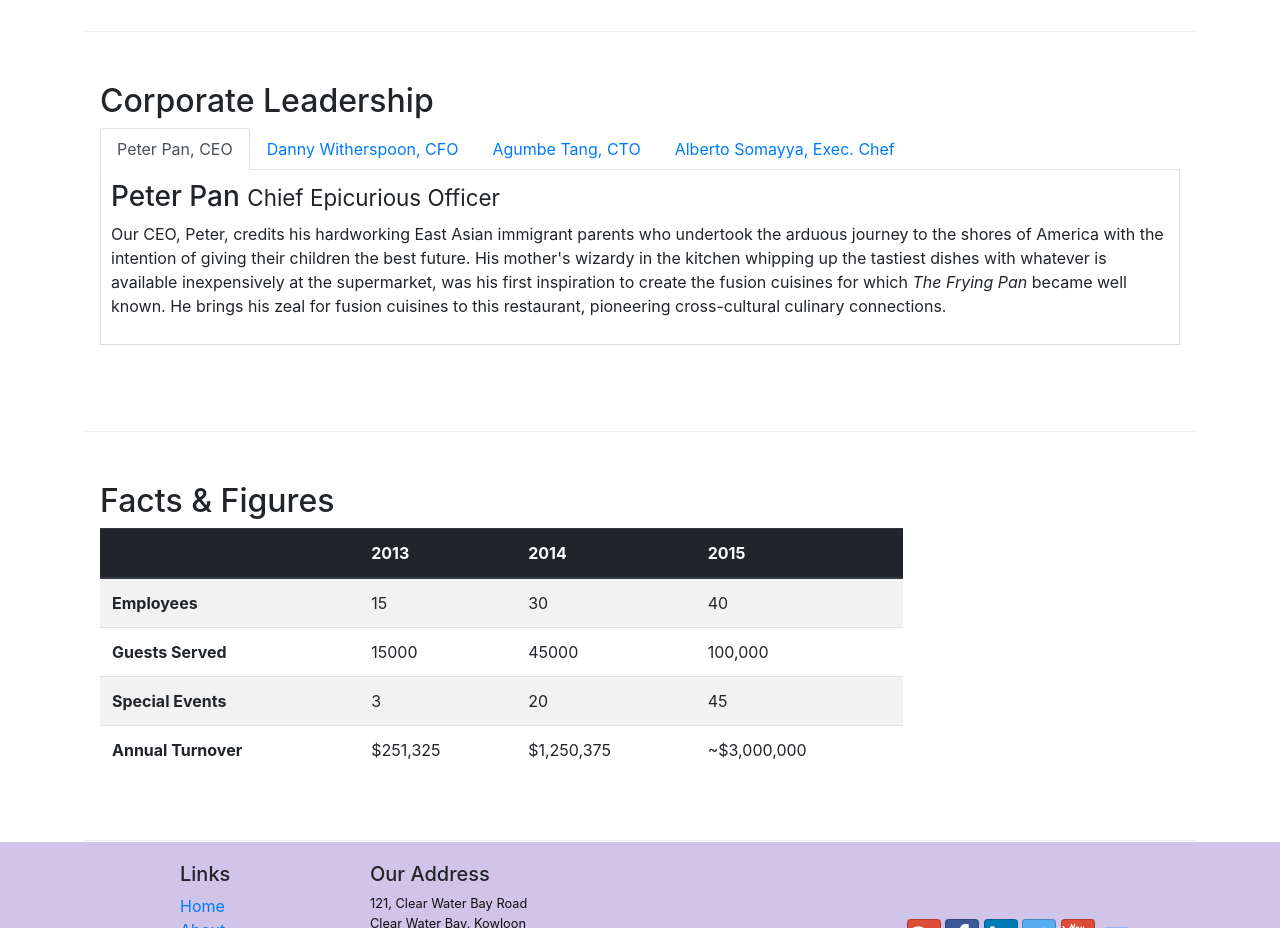
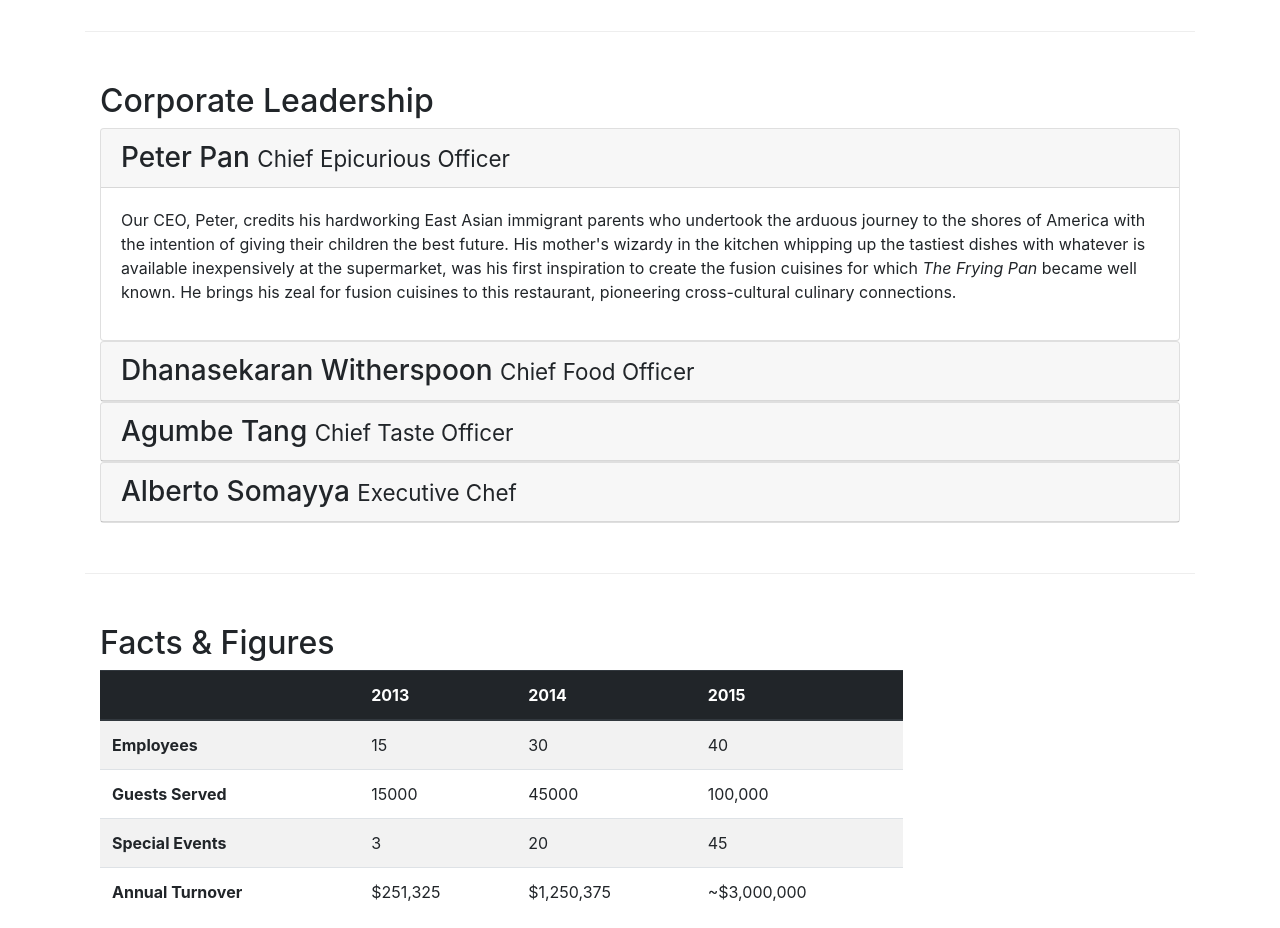
Before and after one commit to Miguel-1974/conFusion, a website: page aboutus.html in a window 1280 px wide. Shown: the part 940-1868 px from the top of the page. Drawn offline with nearby package versions, Linux system fonts and the light colour scheme.

Commit message:
Accordion

```diff
--- a/aboutus.html
+++ b/aboutus.html
@@ -107,45 +107,70 @@
             <div class="col-12">
                 <h2>Corporate Leadership</h2>
 
-                 <ul class="nav nav-tabs">
-                    <li class="nav-item">
-                      <a class="nav-link active" href="#peter"
-                        role="tab" data-toggle="tab">Peter Pan, CEO</a>
-                    </li>
-                    <li class="nav-item">
-                      <a class="nav-link" href="#danny" role="tab"
-                        data-toggle="tab">Danny Witherspoon, CFO</a>
-                    </li>
-                    <li class="nav-item">
-                      <a class="nav-link" href="#agumbe"role="tab"
-                        data-toggle="tab">Agumbe Tang, CTO</a>
-                    </li>
-                    <li class="nav-item">
-                      <a class="nav-link" href="#alberto" role="tab"
-                        data-toggle="tab">Alberto Somayya, Exec. Chef</a>
-                    </li>
-                </ul>
+                <div id="accordion">
+                	<div class="card">
+                        <div class="card-header" role="tab" id="peterhead">
+                        <h3 class="mb-0">
+                            <a data-toggle="collapse" data-target="#peter">
+                            Peter Pan <small>Chief Epicurious Officer</small>
+                            </a>
+                        </h3>
+                        </div>
+                        <div class="collapse show" id="peter" data-parent="#accordion">
+                            <div class="card-body">
+                                <p class="d-none d-sm-block">Our CEO, Peter, credits his hardworking East Asian immigrant parents who undertook the arduous journey to the shores of America with the intention of giving their children the best future. His mother's wizardy in the kitchen whipping up the tastiest dishes with whatever is available inexpensively at the supermarket, was his first inspiration to create the fusion cuisines for which <em>The Frying Pan</em> became well known. He brings his zeal for fusion cuisines to this restaurant, pioneering cross-cultural culinary connections.</p>
+                            </div>
+                        </div>
+                    </div>
 
-                <div class="tab-content">
-	                <div role="tabpanel" class="tab-pane fade show active" id="peter">
-                        <h3>Peter Pan <small>Chief Epicurious Officer</small></h3>
-	                	<p class="d-none d-sm-block">Our CEO, Peter, credits his hardworking East Asian immigrant parents who undertook the arduous journey to the shores of America with the intention of giving their children the best future. His mother's wizardy in the kitchen whipping up the tastiest dishes with whatever is available inexpensively at the supermarket, was his first inspiration to create the fusion cuisines for which <em>The Frying Pan</em> became well known. He brings his zeal for fusion cuisines to this restaurant, pioneering cross-cultural culinary connections.</p>
+		            <div class="card">
+	                    <div class="card-header" role="tab" id="dannyhead">
+	                        <h3 class="mb-0">
+	                            <a class="collapsed" data-toggle="collapse" data-target="#danny">
+	                            Dhanasekaran Witherspoon <small>Chief Food Officer</small>
+	                            </a>
+	                        </h3>
+	                    </div>
+	                    <div class="collapse" id="danny" data-parent="#accordion">
+	                        <div class="card-body">
+	                            <p class="d-none d-sm-block">Our CFO, Danny, as he is affectionately referred to by his colleagues, comes from a long established family tradition in farming and produce. His experiences growing up on a farm in the Australian outback gave him great appreciation for varieties of food sources. As he puts it in his own words, <em>Everything that runs, wins, and everything that stays, pays!</em></em></p>
+	                        </div>
+	                    </div>
 	                </div>
-	                <div role="tabpanel" class="tab-pane fade show" id="danny">
-	                	<h3>Dhanasekaran Witherspoon <small>Chief Food Officer</small></h3>
-	                	<p class="d-none d-sm-block">Our CFO, Danny, as he is affectionately referred to by his colleagues, comes from a long established family tradition in farming and produce. His experiences growing up on a farm in the Australian outback gave him great appreciation for varieties of food sources. As he puts it in his own words, <em>Everything that runs, wins, and everything that stays, pays!</em></p>
+
+	                <div class="card">
+	                    <div class="card-header" role="tab" id="agumbehead">
+	                        <h3 class="mb-0">
+	                            <a class="collapsed" data-toggle="collapse" data-target="#agumbe">
+	                            Agumbe Tang <small>Chief Taste Officer</small>
+	                            </a>
+	                        </h3>
+	                    </div>
+	                    <div class="collapse" id="agumbe" data-parent="#accordion">
+	                        <div class="card-body">
+		                		<p class="d-none d-sm-block">Blessed with the most discerning gustatory sense, Agumbe, our CTO, personally ensures that every dish that we serve meets his exacting tastes. Our chefs dread the tongue lashing that ensues if their dish does not meet his exacting standards. He lives by his motto, <em>You click only if you survive my lick.</em></p>
+	                        </div>
+	                    </div>
 	                </div>
-	                <div role="tabpanel" class="tab-pane fade show" id="agumbe">
-	                	<h3>Agumbe Tang <small>Chief Taste Officer</small></h3>
-	                	<p class="d-none d-sm-block">Blessed with the most discerning gustatory sense, Agumbe, our CTO, personally ensures that every dish that we serve meets his exacting tastes. Our chefs dread the tongue lashing that ensues if their dish does not meet his exacting standards. He lives by his motto, <em>You click only if you survive my lick.</em></p>
-	                </div>
-	                <div role="tabpanel" class="tab-pane fade show" id="alberto">
-	                	<h3>Alberto Somayya <small>Executive Chef</small></h3>
-	                	<p class="d-none d-sm-block">Award winning three-star Michelin chef with wide International experience having worked closely with whos-who in the culinary world, he specializes in creating mouthwatering Indo-Italian fusion experiences. He says, <em>Put together the cuisines from the two craziest cultures, and you get a winning hit! Amma Mia!</em></p>
+
+	                <div class="card">
+	                        <div class="card-header" role="tab" id="albertohead">
+	                        <h3 class="mb-0">
+	                            <a class="collapsed" data-toggle="collapse" data-target="#alberto">
+	                            Alberto Somayya <small>Executive Chef</small>
+	                            </a>
+	                        </h3>
+	                    </div>
+	                    <div class="collapse" id="alberto" data-parent="#accordion">
+	                        <div class="card-body">
+	                            <p class="d-none d-sm-block">Award winning three-star Michelin chef with wide International experience having worked closely with whos-who in the culinary world, he specializes in creating mouthwatering Indo-Italian fusion experiences. He says, <em>Put together the cuisines from the two craziest cultures, and you get a winning hit! Amma Mia!</em></p>
+	                        </div>
+	                    </div>
 	                </div>
 	            </div>
             </div>
         </div>
+
         <div class="row row-content">
             <div class="col-12 col-sm-9">
                 <h2>Facts &amp; Figures</h2>
```
